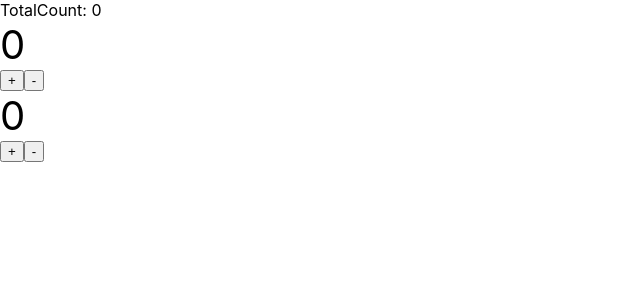
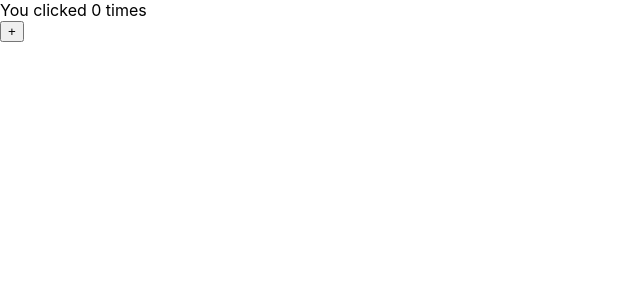
Before and after one commit to Hani-Asi/SWTEC, a React (Create React App) app in the folder Programers/0808/asis2-app/: page / in a window 1280 px wide. Shown: the top 300 px of the page, without its empty margins (0-640 px from the left). Built offline with nearby package versions, Linux system fonts and the light colour scheme.

Commit message:
[0808] react useEffect

```diff
--- a/Programers/0808/asis2-app/src/App.js
+++ b/Programers/0808/asis2-app/src/App.js
@@ -1,25 +1,33 @@
-/*  요구사항
-    1. Counter 컴포넌트 구현
-    2. 모든 Counter 컴포넌트의 합 구하기
+/*
+    useEffect는 무언가 변화가 있을 때
+    감지하여 반응하는 Hook
 */
 
-import { useState } from 'react'
-import Counter from './components/Counter'
+import { useEffect, useState } from 'react'
 
 export default function App() {
-  const [totalCount, setTotalCount] = useState(0)
+  const [count, setCount] = useState(0)
+
+  useEffect(() => {
+    console.log(`Clicked ${count} times`)
+  }, [count]) // count의 변화를 감지한다
+
+  useEffect(() => {
+    console.log("Component Loaded")
+    const handleSroll = () => {
+      console.log(window.scrollY)
+    }
+
+    document.addEventListener("scroll", handleSroll) // 전역적인 이벤트를 사용할 때 쓸 수 있다
+    return () => document.removeEventListener('scroll', handleSroll) // return으로 변환한 함수는 컴포넌트가 제거될 때 실행된다
+  }, []) // 컴포넌트가 처음 로드될 때 실행된다
 
   return (
     <div>
-      TotalCount: {totalCount}
-      <Counter
-        onIncrease={(count) => {setTotalCount(totalCount + 1)}}
-        onDecrease={(count) => {setTotalCount(totalCount - 1)}}
-      />
-      <Counter
-        onIncrease={(count) => {setTotalCount(totalCount + 1)}}
-        onDecrease={(count) => {setTotalCount(totalCount - 1)}}
-      />
+      <div>You clicked {count} times</div>
+      <button onClick={() => setCount(count + 1)}>+</button>
+
+      <div style={{ heigh: 10000 }}></div>
     </div>
   )
 }
--- a/Programers/0808/asis2-app/src/components/Counter/index.js
+++ /dev/null
@@ -1,35 +0,0 @@
-/* Counter 컴포넌트의 기능
-   1. 증감하는 기능
-   2. 부모 컴포넌트에게 메세지를 전달하는 기능
-*/
-
-import { useState } from 'react'
-import PropTypes from 'prop-types'
-
-export default function Counter({ onIncrease, onDecrease }) {
-   const [count, setCount] = useState(0)
-
-   const handleIncrease = () => {
-      setCount(count + 1)
-      if (onIncrease) onIncrease(count + 1)
-   }
-
-   const handleDecrease = () => {
-      setCount(count - 1)
-      if (onDecrease) onDecrease(count - 1)
-   }
-
-   return (
-      <div>
-         <span style={{ fontSize: 40 }}>{count}</span>
-         <br />
-         <button onClick={handleIncrease}>+</button>
-         <button onClick={handleDecrease}>-</button>
-      </div>
-   )
-}
-
-Counter.prototype = {
-   onIncrease: PropTypes.func,
-   onDecrease: PropTypes.func,
-}
```
